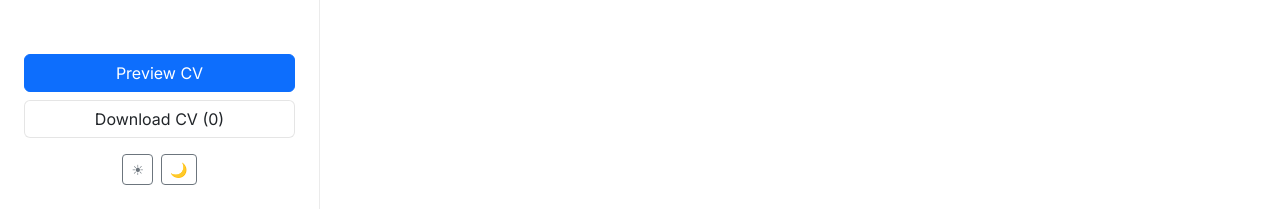
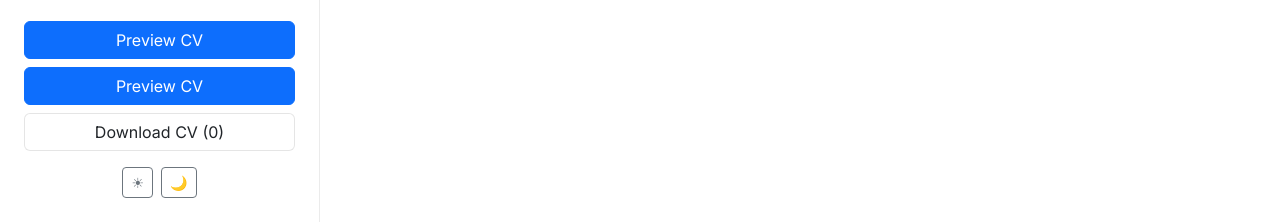
Before and after one commit to mraihan8/CV-Raihan, a plain HTML site: page index.html in a window 1280 px wide. Shown: the part 591-813 px from the top of the page. Drawn offline with nearby package versions, Linux system fonts and the light colour scheme.

Commit message:
Update index.html

```diff
--- a/index.html
+++ b/index.html
@@ -4,6 +4,7 @@
   <meta charset="UTF-8">
   <meta name="viewport" content="width=device-width, initial-scale=1">
   <title>Raihan | Professional CV</title>
+
 
   <link rel="icon" href="favicon.ico">
 
@@ -45,9 +46,14 @@
         <button id="previewBtn" class="btn btn-primary w-100 mb-2">
           Preview CV
         </button>
+<!-- PREVIEW (OPEN NEW TAB) -->
+<button id="previewBtn" href="cv.pdf" download="cv.pdf" target="_blank" class="btn btn-primary w-100 mb-2">
+  Preview CV
+</button>
+
 
         <!-- DOWNLOAD -->
-        <button id="downloadBtn" class="btn btn-glass w-100 mb-3">
+        <button id="downloadBtn" download="cv.pdf" class="btn btn-glass w-100 mb-3">
           Download CV (<span id="downloadCount">0</span>)
         </button>
 
```
